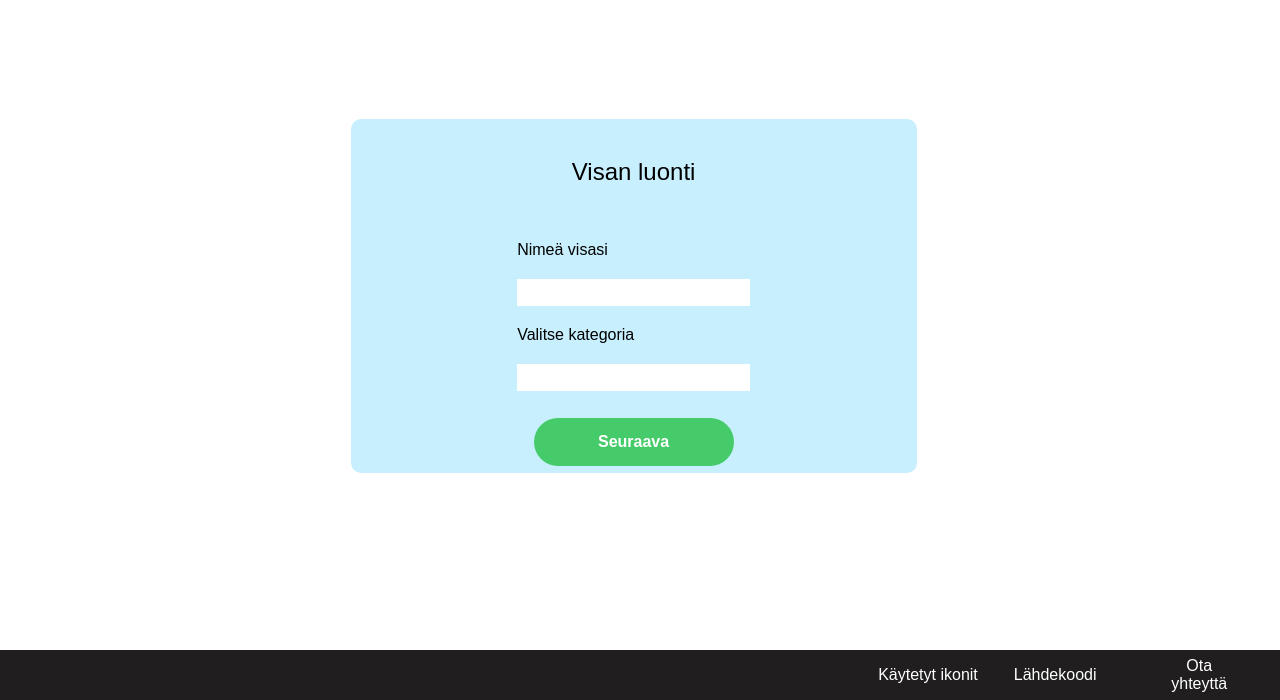
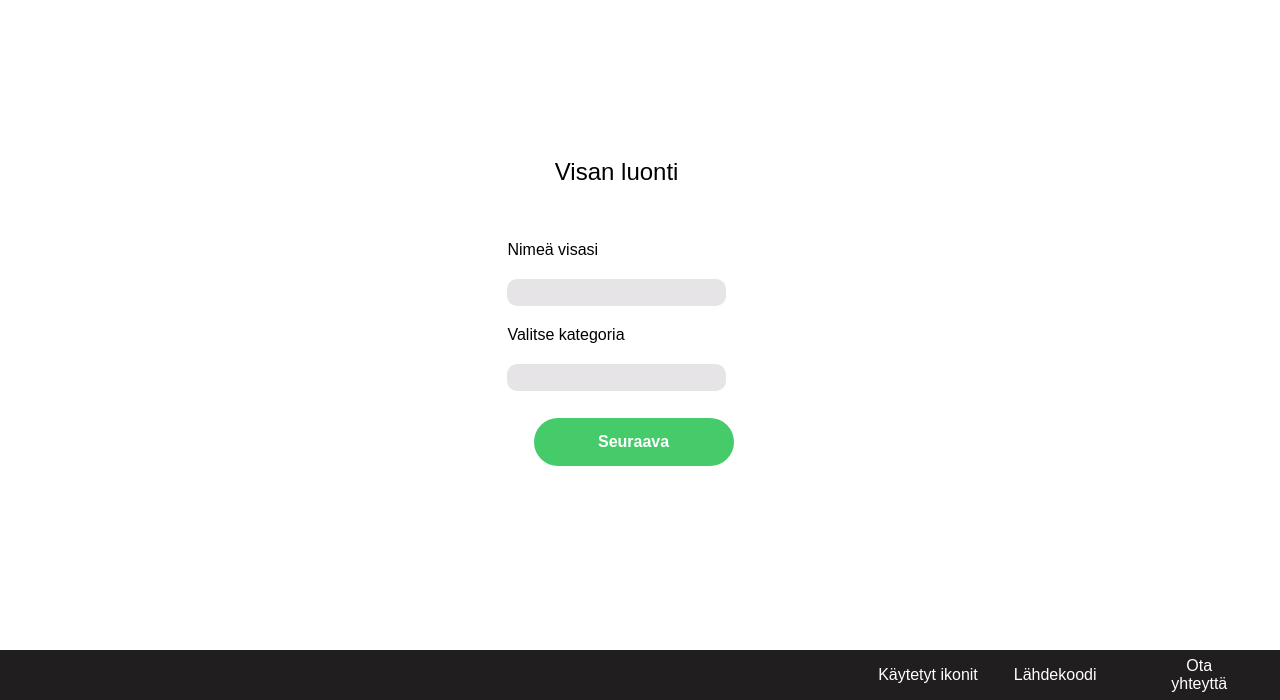
Before and after one commit to jukaveka/tsoha-visa, a Flask app: page /new in a window 1280 px wide. Shown: the part 100-800 px from the top of the page. Run offline with Flask 3, Linux system fonts and the light colour scheme.

Commit message:
Slight UI changes

```diff
--- a/static/main.css
+++ b/static/main.css
@@ -300,6 +300,10 @@
     grid-column: 2;
 }
 
+.nav-button #create-quiz {
+    grid-column: 3;
+}
+
 label {
     color: black;
 }
@@ -530,7 +534,6 @@
     grid-template-columns: 1fr 1.5fr 1fr;
     grid-template-rows: 3fr 1fr 1fr 1fr 1fr 2fr;
     color: black;
-    background-color: #C8EFFD;
     align-content: center;
     text-align: center;
     border-radius: 10px;
@@ -803,10 +806,12 @@
 }
 
 input.name, input.category {
-    border: none;
+    border: #F7F6F7;
     width: 100%;
     height: 75%;
-    background-color: white;
+    background-color: #E7E4E7;
+    color: black;
+    border-radius: 10px;
 }
 
 input.question {
--- a/templates/new.html
+++ b/templates/new.html
@@ -45,8 +45,11 @@
                 <option value="Trivia">
             </datalist>
             <input type="hidden" name="csrf_token" value={{session.csrf_token}}>
-            <div id="button">
-                <input class="create-quiz" type="submit" value="Seuraava">
+            <div class="section nav-button">
+                <div id="create-quiz">
+                    <input class="create-quiz" type="submit" value="Seuraava">
+                </div>
+            </div>
             </div>
         </form>
     </div>
```
